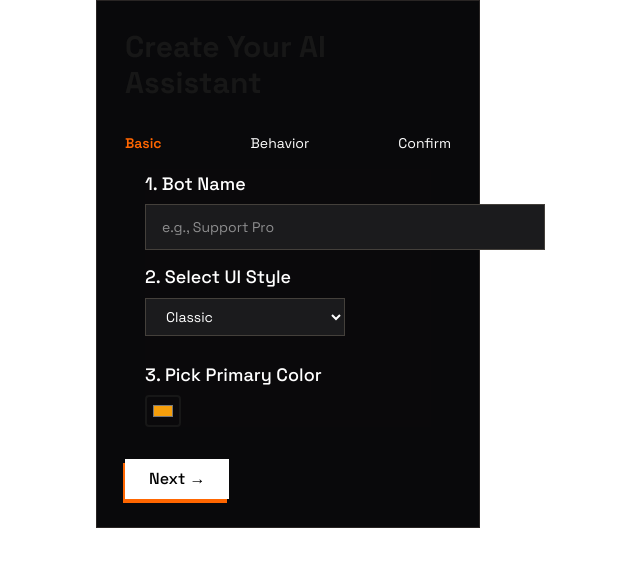
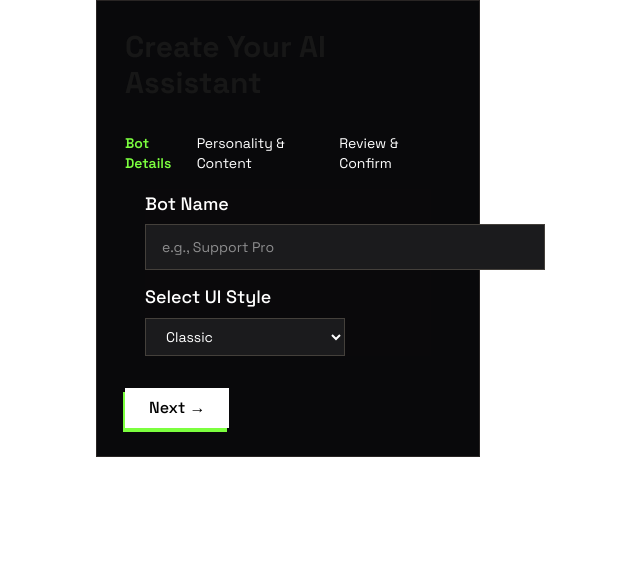
Before and after one commit to mizurex/flowidget, a Next.js app: page /wizard in a window 1280 px wide. Shown: the top 566 px of the page, without its empty margins (352-992 px from the left). Built offline with nearby package versions, Linux system fonts and the light colour scheme.

Commit message:
feat: fixed ui

```diff
--- a/src/app/(user)/wizard/page.tsx
+++ b/src/app/(user)/wizard/page.tsx
@@ -125,8 +125,6 @@ export default function RedesignedDashboard2({ user, widget,onSuccess }: Props)
       const data = await res.json();
       if (!res.ok) throw new Error(data.error || "Failed to create widget.");
 
-      await new Promise((resolve) => setTimeout(resolve, 1000));
-
 
       setShowEmbedPopup(true);
     } catch (err: any) {
@@ -148,9 +146,9 @@ export default function RedesignedDashboard2({ user, widget,onSuccess }: Props)
               <>
                 <h1 className="text-3xl font-bold">Create Your AI Assistant</h1>
                 <div className="flex items-center justify-between text-sm text-white mb-4">
-                  <span className={step === 1 ? "text-[#FF6600] font-semibold" : ""}> Basic</span>
-                  <span className={step === 2 ? "text-[#FF6600] font-semibold" : ""}> Behavior</span>
-                  <span className={step === 3 ? "text-[#FF6600] font-semibold" : ""}> Confirm</span>
+                    <span className={step === 1 ? "text-[#7cff3f] font-semibold" : ""}> Bot Details </span>
+                    <span className={step === 2 ? "text-[#7cff3f] font-semibold" : ""}> Personality & Content</span>
+                    <span className={step === 3 ? "text-[#7cff3f] font-semibold" : ""}> Review & Confirm</span>
                 </div>
 
                 <AnimatePresence mode="wait">
@@ -163,34 +161,24 @@ export default function RedesignedDashboard2({ user, widget,onSuccess }: Props)
                       transition={{ duration: 0.4 }}
                       className="space-y-6 bg-[#16151517] mx-5 "
                     ><FormInput
-                        label="1. Bot Name"
+                        label=" Bot Name"
                         value={botName}
                         onChange={(e: any) => setBotName(e.target.value)}
                         placeholder="e.g., Support Pro"
                         error={fieldErrors.botName}
                         />
                       <div>
-                        <label className="block text-lg leading-relaxed font-medium text-white mb-1.5">2. Select UI Style</label>
+                        <label className="block text-lg leading-relaxed font-medium text-white mb-1.5"> Select UI Style</label>
                        <select
                         value={selectedUI}
                          onChange={(e) => setSelectedUI(e.target.value)}
                          className="w-[25vh] px-4 py-2 border border-stone-700 bg-[#1b1b1d] text-white text-sm  hover:border-orange-500 "
                         >
                           <option value="classic">Classic</option>
-                          <option value="minimal">Minimal</option>
-                          <option value="bubble">Bubble</option>
-                          <option value="modern">Modern</option>
+
                         </select>
                       </div>
-                      <div>
-                        <label className="block text-lg font-medium leading-relaxed text-white mb-1.5">3. Pick Primary Color</label>
-                        <input
-                          type="color"
-                          value={selectedColor}
-                          onChange={(e) => setSelectedColor(e.target.value)}
-                          className="w-9 h-8 border-2  p-1 rounded cursor-pointer"
-                        />
-                      </div>
+
                     </motion.div>
                   )}
 
@@ -232,12 +220,12 @@ export default function RedesignedDashboard2({ user, widget,onSuccess }: Props)
 
                 <div className="flex justify-between items-center mt-6">
                   {step > 1 && (
-                    <button onClick={() => setStep(step - 1)} className="text-white underline hover:text-red-700 cursor-pointer">
+                    <button onClick={() => setStep(step - 1)} className="text-white underline hover:text-gray-400 cursor-pointer">
                       ← Back
                     </button>
                   )}
                   {step < 3 ? (
-                          <button onClick={handleNextStep} className="bg-white text-black cursor-pointer px-6 py-2 font-medium shadow-[-2px_4px_0px_#FF6600] hover:shadow-none hover:translate-x-[-2px] hover:translate-y-[1px]">
+                          <button onClick={handleNextStep} className="bg-white text-black cursor-pointer px-6 py-2 font-medium shadow-[-2px_4px_0px_#7cff3f] hover:shadow-none hover:translate-x-[-2px] hover:translate-y-[1px]">
                           Next →
                              </button>
                         ) : (
@@ -250,7 +238,7 @@ export default function RedesignedDashboard2({ user, widget,onSuccess }: Props)
               </>
           </div>
       {showEmbedPopup && user?.id && (
-        <UserWidget onClose={() => {
+        <UserWidget userId={user?.id} onClose={() => {
       setShowEmbedPopup(false);
       onSuccess();
     }} />
--- a/src/components/sections/Hero.tsx
+++ b/src/components/sections/Hero.tsx
@@ -94,8 +94,6 @@ useEffect(() => {
     fetchWidgetStatus();
   }
 }, []);
-
-
 
 
   const handleCreateClick = () => {
```
